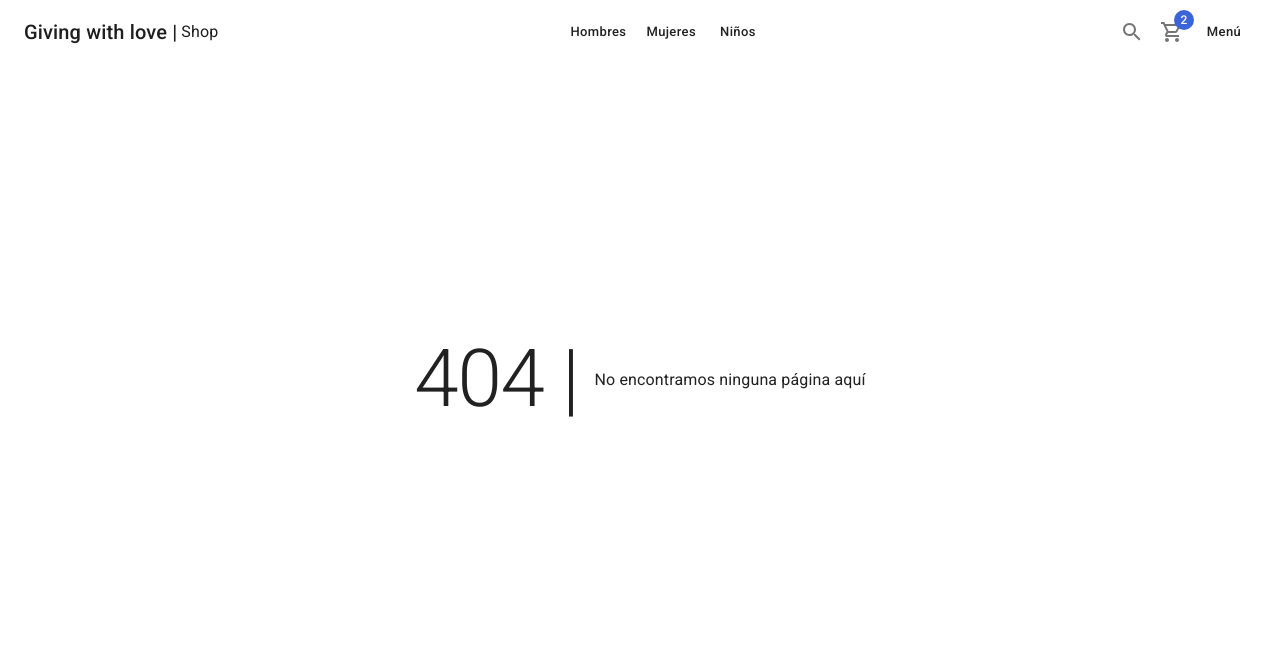
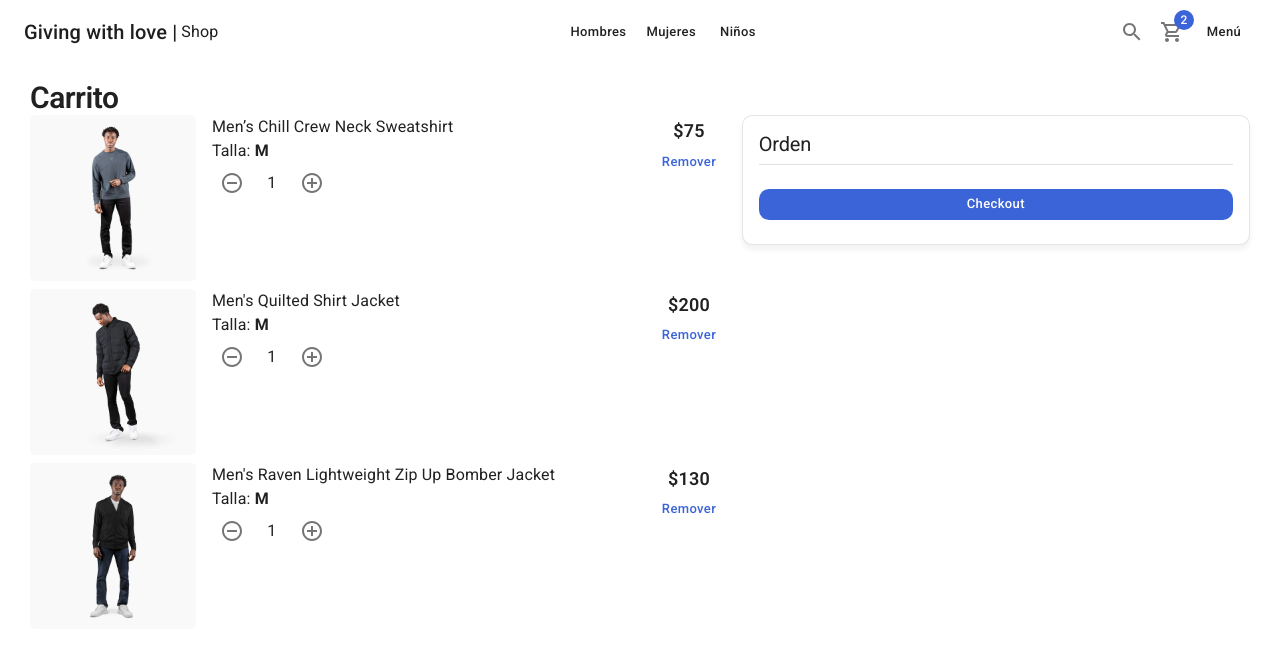
Before and after one commit to Santiago1023/giving-with-love, a Next.js app: page /cart in a window 1280 px wide. Before the commit this address had no page. Shown: the top 656 px of the page. Built offline with nearby package versions, Linux system fonts and the light colour scheme.

Commit message:
It add ShoppingCartPage and show products

```diff
--- /dev/null
+++ b/components/cart/CartList.tsx
@@ -0,0 +1,55 @@
+import { initialData } from "@/database/products"
+import { Box, Button, CardActionArea, CardMedia, Grid, Link, Typography } from "@mui/material"
+import NextLink from 'next/link';
+import ItemCounter from "../ui/ItemCounter";
+
+const productsInCart = [
+    initialData.products[0],
+    initialData.products[1],
+    initialData.products[2],
+]
+
+const CartList = () => {
+  return (
+    <>
+        {
+            productsInCart.map(product => (
+                <Grid container spacing={2} key={product.slug} sx={{mb:1}}>
+                    <Grid item xs={3}>
+                        {/* TODO: llevar a la página del producto */}
+                        <NextLink href='/product/slug' passHref legacyBehavior>
+                            <Link>
+                                <CardActionArea>
+                                    <CardMedia
+                                        image={`products/${product.images[0]}`}
+                                        component='img'
+                                        sx={{ borderRadius: '5px'}}
+                                    />
+                                </CardActionArea>
+                            </Link>
+                        </NextLink>
+                    </Grid>
+                    <Grid item xs={7}>
+                        <Box display='flex' flexDirection='column'>
+                            <Typography variant="body1">{product.title}</Typography>
+                            <Typography variant="body1">Talla: <strong>M</strong> </Typography>
+                            {/* Condicional */}
+                            <ItemCounter/>
+                        </Box>
+                    </Grid>
+                    <Grid item xs={2} display='flex' alignItems='center' flexDirection='column'>
+                        <Typography variant="subtitle1">{`$${product.price}`}</Typography>
+                        {/* Editable */}
+                        <Button variant="text" color="secondary">
+                            Remover
+                        </Button>
+                    </Grid>
+
+                </Grid>
+            ))
+        }
+    </>
+  )
+}
+
+export default CartList
--- /dev/null
+++ b/components/cart/index.ts
@@ -0,0 +1,2 @@
+
+export * from './CartList';
--- /dev/null
+++ b/pages/cart/index.tsx
@@ -0,0 +1,33 @@
+import CartList from "@/components/cart/CartList"
+import ShopLayout from "@/components/layouts/ShopLayout"
+import { Box, Button, Card, CardContent, Divider, Grid, Typography } from "@mui/material"
+
+
+const CartPage = () => {
+  return (
+    <ShopLayout title='Carrito - 3' pageDescription={'Carrito de compras de la tienda'}>
+        <Typography variant='h1' component='h1'>Carrito</Typography>
+        <Grid container>
+            <Grid item xs={12} sm={7}>
+                <CartList/>
+            </Grid>
+            <Grid item xs={12} sm={5}>
+                <Card className="summary-card">
+                    <CardContent>
+                        <Typography variant="h2">Orden</Typography>
+                        <Divider sx={{ my:1 }}/>
+                        { /* OrderSummary */}
+                        <Box sx={{ mt: 3 }}>
+                            <Button color="secondary" className="circular-btn" fullWidth>
+                                Checkout
+                            </Button>
+                        </Box>
+                    </CardContent>
+                </Card>
+            </Grid>
+        </Grid>
+    </ShopLayout>
+    )
+}
+
+export default CartPage
```
